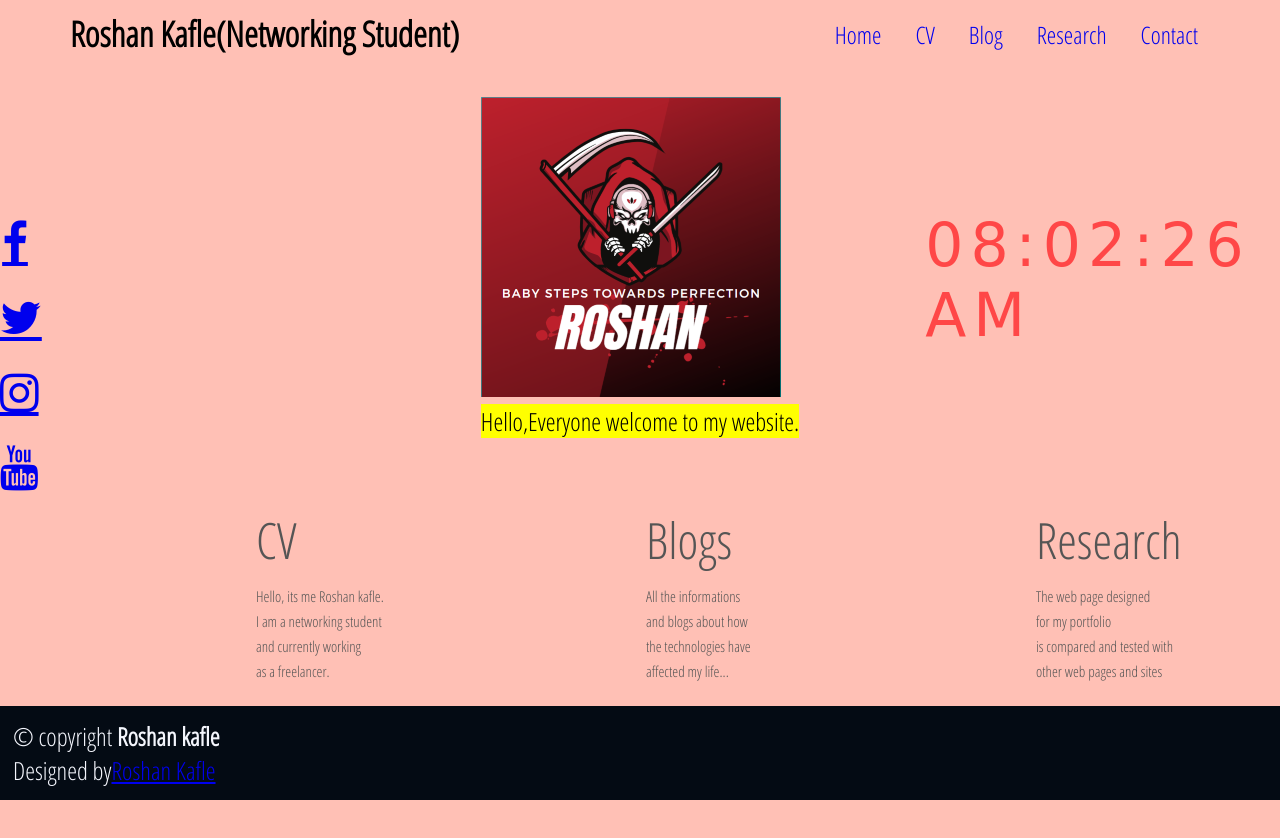
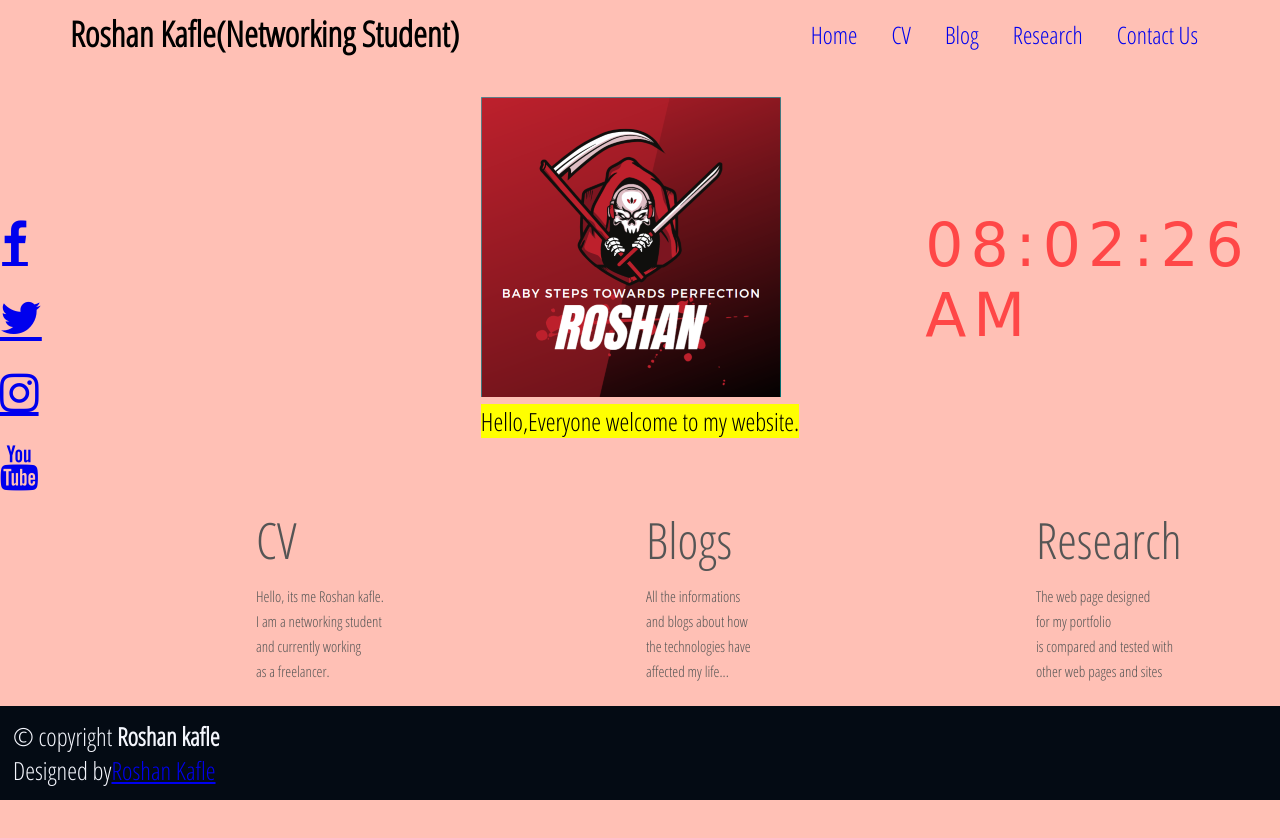
Before and after one commit to RosanKafle/Simple-portfolio-website, a plain HTML site: page index.html in a window 1280 px wide. Shown: the top 838 px of the page. Drawn offline with Linux system fonts and the light colour scheme.

Commit message:
small change on index file

```diff
--- a/index.html
+++ b/index.html
@@ -21,7 +21,7 @@
 					<li><a href="Page 1.html">CV</a></li>
 					<li><a href="Page 2.html">Blog</a></li>
 					<li><a href="Page 3.html">Research</a></li>
-					<li><a href="Page 4.html">Contact </a></a></li>
+					<li><a href="Page 4.html">Contact Us</a></a></li>
 				</div>
 			</ul>
 		</nav>
```
